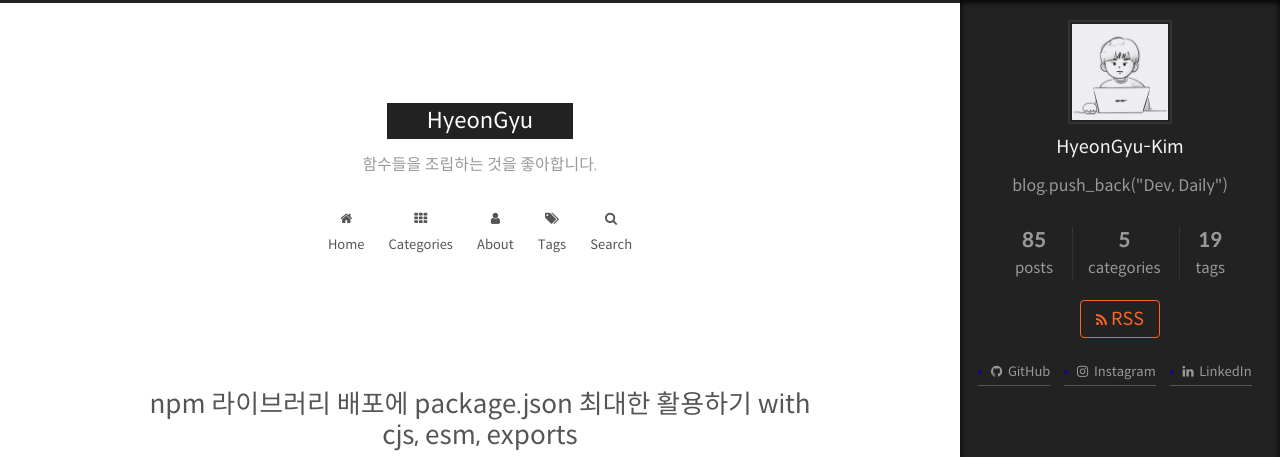
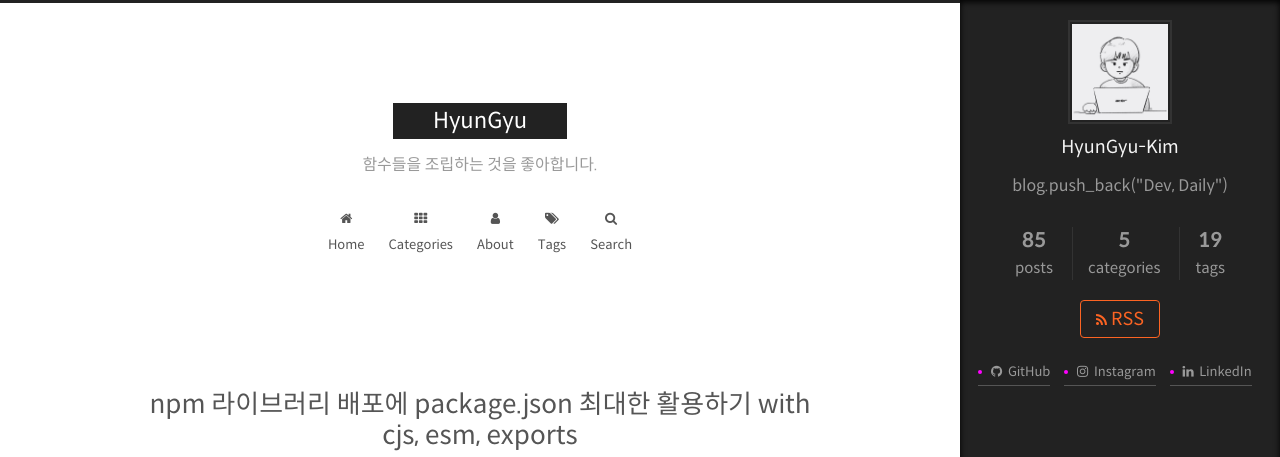
Before and after one commit to gusrb3164/gusrb3164.github.io, a Jekyll site: the page built from index.html, in a window 1280 px wide. Shown: the top 457 px of the page. Built offline with Jekyll 4.4.1, drawn with Linux system fonts in a browser that asks for light colours; the list of posts is cut into pages by our own code; comment, search, counter and statistics services are not loaded; some of the changed text lies outside the part shown.

Commit message:
fix: en name

```diff
--- a/_config.yml
+++ b/_config.yml
@@ -4,11 +4,11 @@
 # ---------------------------------------------------------------
 
 # Site
-title: HyeonGyu
+title: HyunGyu
 subtitle: 함수들을 조립하는 것을 좋아합니다.
 description: >
   blog.push_back("Dev, Daily")
-author: HyeonGyu-Kim
+author: HyunGyu-Kim
 # Support language: de, en, fr-FR, id, ja, ko, pt-BR, pt, ru, zh-Hans, zh-hk, zh-tw
 language: en
 date_format: '%Y-%m-%d'
```
